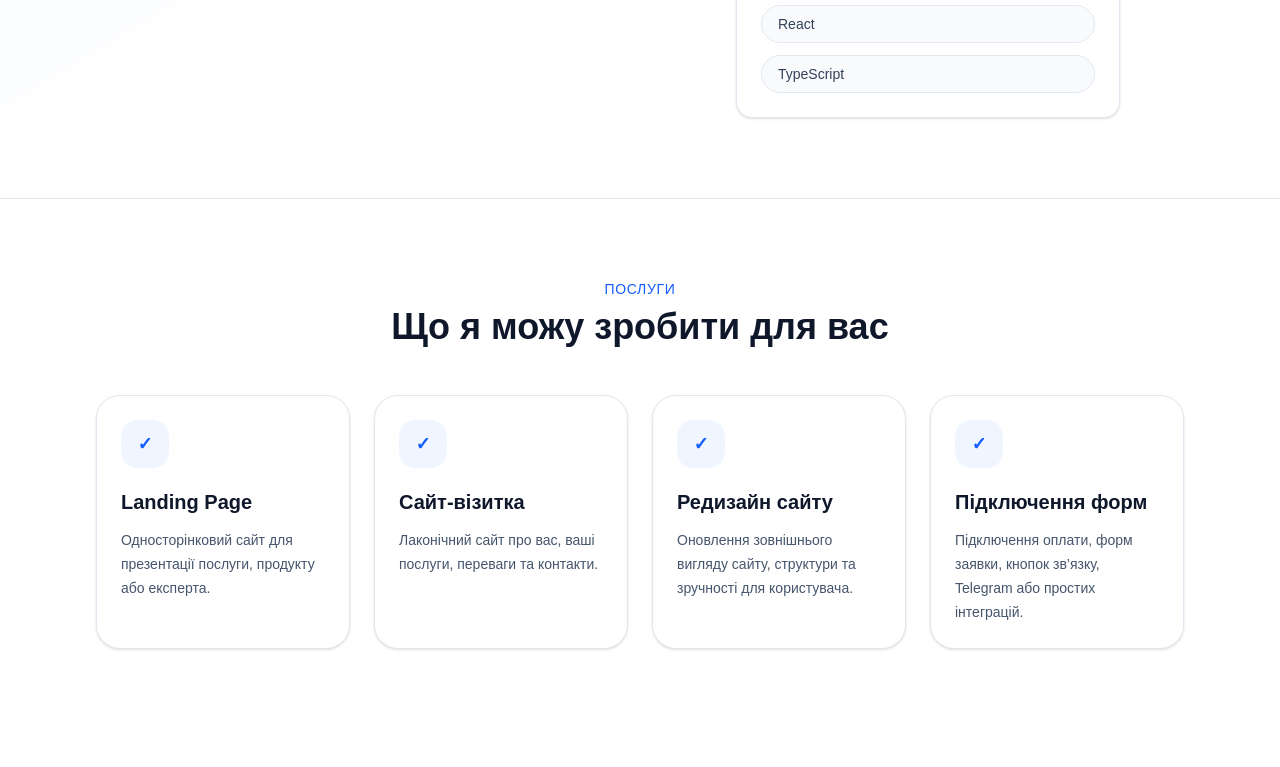
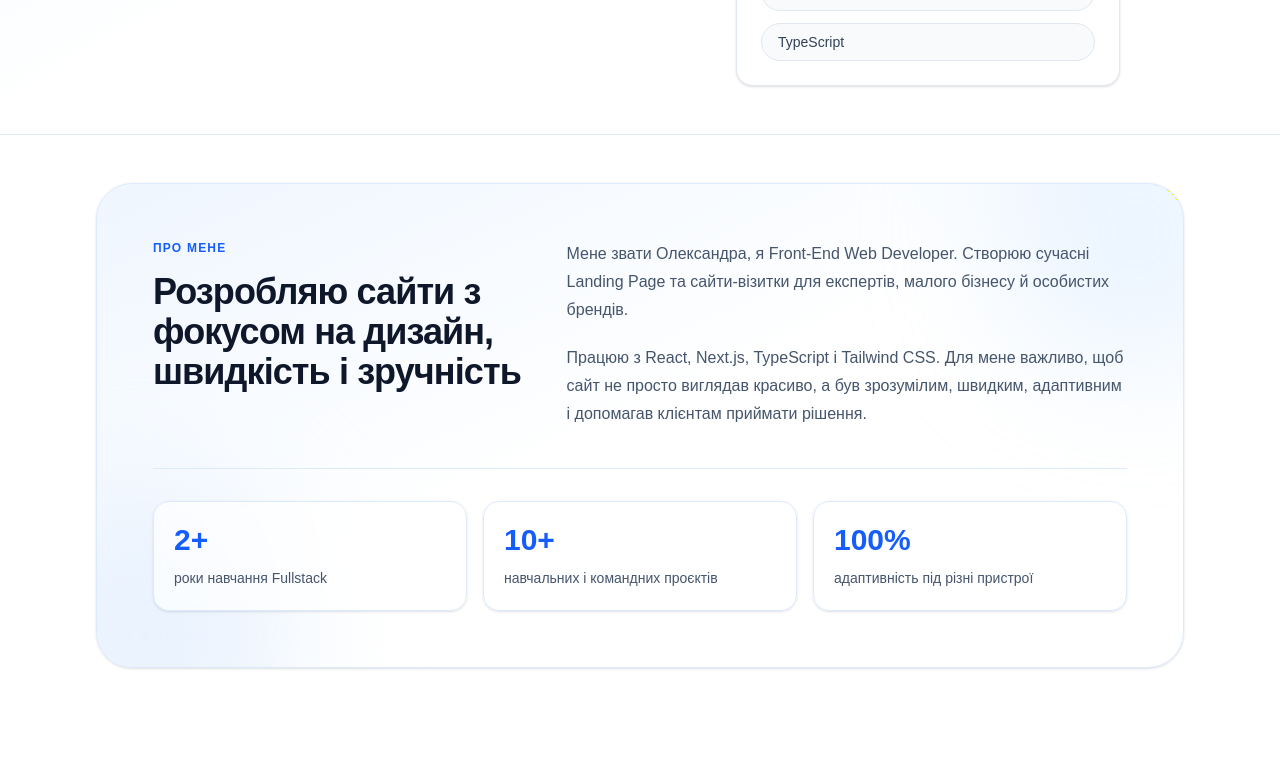
Before and after one commit to oleksandrahotsyn/nextjs-portfolio, a Next.js app: page / in a window 1280 px wide. Shown: the part 580-1347 px from the top of the page. Built offline with nearby package versions, Linux system fonts and the light colour scheme.

Commit message:
add About

```diff
--- a/src/app/page.tsx
+++ b/src/app/page.tsx
@@ -2,14 +2,16 @@ import Hero from "@/components/hero/Hero";
 import Services from "@/components/services/Services";
 import Projects from "@/components/projects/Projects";
 import TechStack from "@/components/techstack/TechStack";
+import About from "@/components/about/About";
 
 export default function Home() {
   return (
     <>
-        <Hero />
-        <Services />
-        <TechStack />
-        <Projects />
+      <Hero />
+      <About />
+      <Services />
+      <TechStack />
+      <Projects />
     </>
   );
 }
--- /dev/null
+++ b/src/components/about/About.tsx
@@ -0,0 +1,120 @@
+import Container from "@/components/layout/Container";
+import Section from "@/components/layout/Section";
+
+const stats = [
+  { value: "2+", label: "роки навчання Fullstack" },
+  { value: "10+", label: "навчальних і командних проєктів" },
+  { value: "100%", label: "адаптивність під різні пристрої" },
+];
+
+export default function About() {
+  return (
+    <Section id="about" className="bg-white">
+      <Container>
+        <div className="relative overflow-hidden rounded-[36px] border border-blue-100 bg-gradient-to-br from-blue-50 via-white to-white p-8 shadow-sm md:p-12 lg:p-14">
+          <div className="absolute -right-24 -top-24 h-72 w-72 rounded-full bg-blue-200/30 blur-3xl" />
+          <div className="absolute -bottom-28 -left-24 h-72 w-72 rounded-full bg-blue-100/60 blur-3xl" />
+
+          <div className="relative grid gap-10 lg:grid-cols-[0.8fr_1.2fr] lg:items-start">
+            <div>
+              <p className="mb-4 text-xs font-semibold uppercase tracking-widest text-blue-600">
+                Про мене
+              </p>
+
+              <h2 className="max-w-md text-3xl font-bold tracking-tight text-slate-900 md:text-4xl">
+                Розробляю сайти з фокусом на дизайн, швидкість і зручність
+              </h2>
+            </div>
+
+            <div className="space-y-5 text-base leading-7 text-slate-600">
+              <p>
+                Мене звати Олександра, я Front-End Web Developer. Створюю
+                сучасні Landing Page та сайти-візитки для експертів, малого
+                бізнесу й особистих брендів.
+              </p>
+
+              <p>
+                Працюю з React, Next.js, TypeScript і Tailwind CSS. Для мене
+                важливо, щоб сайт не просто виглядав красиво, а був зрозумілим,
+                швидким, адаптивним і допомагав клієнтам приймати рішення.
+              </p>
+            </div>
+          </div>
+
+          <div className="relative mt-10 grid gap-4 border-t border-blue-100 pt-8 sm:grid-cols-3">
+            {stats.map((item) => (
+              <div
+                key={item.label}
+                className="rounded-2xl border border-blue-100 bg-white/70 p-5 shadow-sm backdrop-blur"
+              >
+                <p className="text-3xl font-bold text-blue-600">
+                  {item.value}
+                </p>
+                <p className="mt-2 text-sm leading-6 text-slate-600">
+                  {item.label}
+                </p>
+              </div>
+            ))}
+          </div>
+        </div>
+      </Container>
+    </Section>
+  );
+}
+
+
+// import Container from "@/components/layout/Container";
+// import Section from "@/components/layout/Section";
+
+// const stats = [
+//   { value: "2+", label: "роки навчання Fullstack" },
+//   { value: "10+", label: "навчальних і командних проєктів" },
+//   { value: "100%", label: "адаптивність під різні пристрої" },
+// ];
+
+// export default function About() {
+//   return (
+//     <Section id="about" className="border-y border-slate-200 bg-slate-50">
+//       <Container>
+//         <div className="mx-auto max-w-5xl rounded-[32px] border border-slate-200 bg-white p-8 shadow-sm md:p-12">
+//           <div className="grid gap-10 lg:grid-cols-[0.8fr_1.2fr] lg:items-start">
+//             <div>
+//               <p className="mb-3 text-xs font-semibold uppercase tracking-widest text-blue-600">
+//                 Про мене
+//               </p>
+
+//               <h2 className="text-3xl font-bold tracking-tight text-slate-900 md:text-4xl">
+//                 Розробляю сайти з фокусом на дизайн, швидкість і зручність
+//               </h2>
+//             </div>
+
+//             <div className="space-y-5 text-base leading-7 text-slate-600">
+//               <p>
+//                 Мене звати Олександра, я Front-End Web Developer. Створюю
+//                 сучасні Landing Page та сайти-візитки для експертів, малого
+//                 бізнесу й особистих брендів.
+//               </p>
+
+//               <p>
+//                 Працюю з React, Next.js, TypeScript і Tailwind CSS. Для мене
+//                 важливо, щоб сайт не просто виглядав красиво, а був зрозумілим,
+//                 швидким, адаптивним і допомагав клієнтам приймати рішення.
+//               </p>
+//             </div>
+//           </div>
+
+//           <div className="mt-10 grid gap-4 border-t border-slate-200 pt-8 sm:grid-cols-3">
+//             {stats.map((item) => (
+//               <div key={item.label}>
+//                 <p className="text-3xl font-bold text-blue-600">{item.value}</p>
+//                 <p className="mt-2 text-sm leading-6 text-slate-600">
+//                   {item.label}
+//                 </p>
+//               </div>
+//             ))}
+//           </div>
+//         </div>
+//       </Container>
+//     </Section>
+//   );
+// }
--- a/src/components/layout/Section.tsx
+++ b/src/components/layout/Section.tsx
@@ -12,7 +12,7 @@ export default function Section({
   className = "",
 }: SectionProps) {
   return (
-    <section id={id} className={`py-10 lg:py-20 ${className}`}>
+    <section id={id} className={`py-10 lg:py-12 ${className}`}>
       {children}
     </section>
   );
```
